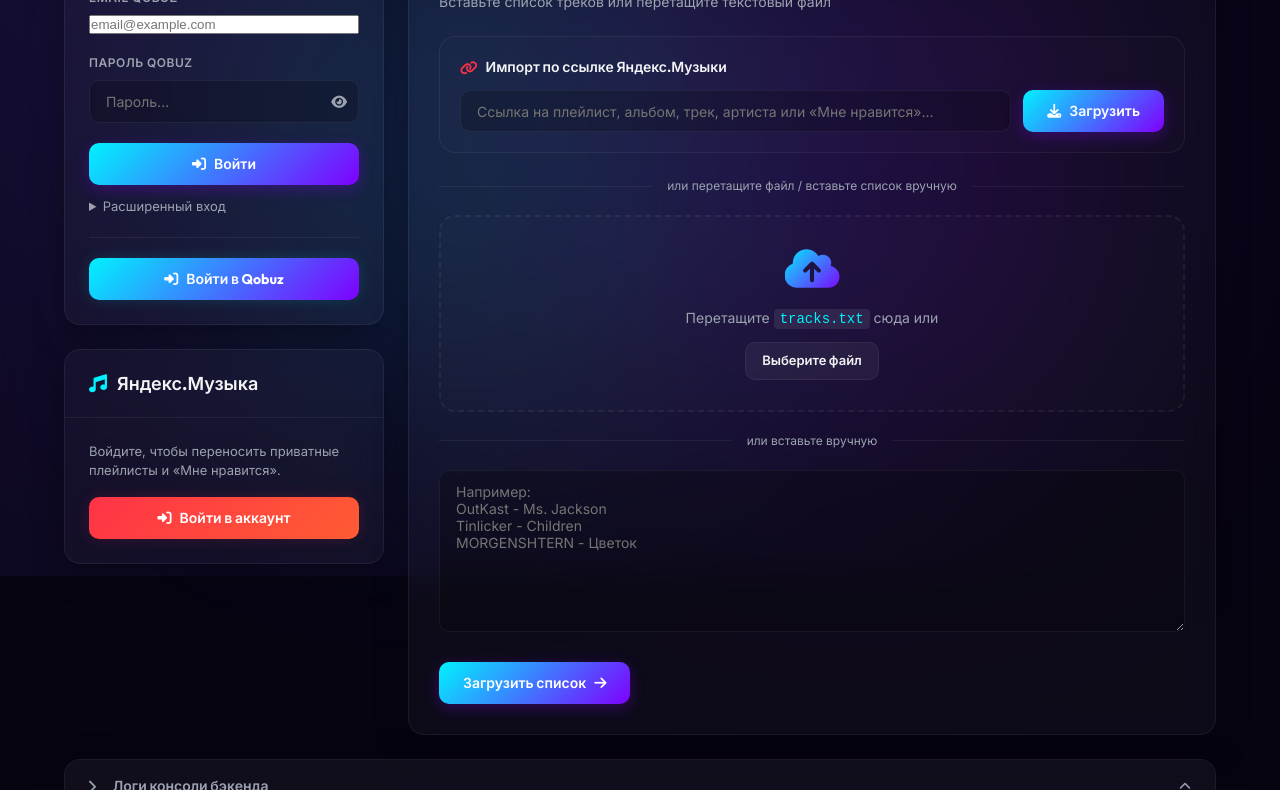
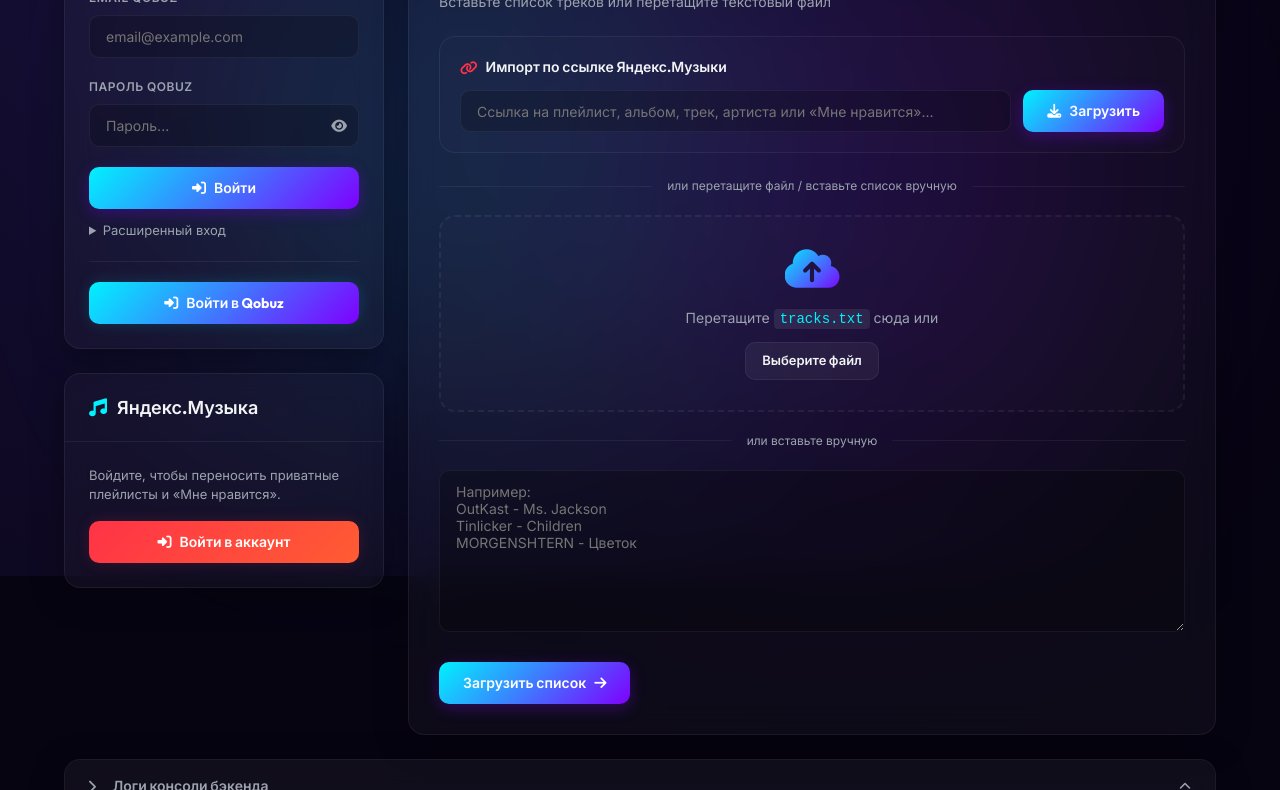
Before and after one commit to MerlinRus/import-tracks-from-YaMusic-to-Qobuz, a plain HTML site: page index.html in a window 1280 px wide. Shown: the part 224-1014 px from the top of the page. Drawn offline with nearby package versions, Linux system fonts and the light colour scheme; no server answers.

Commit message:
Style Qobuz email input

```diff
--- a/style.css
+++ b/style.css
@@ -370,9 +370,11 @@
 }
 
 input[type="text"],
+input[type="email"],
 input[type="password"],
 textarea {
     width: 100%;
+    box-sizing: border-box;
     padding: 12px 16px;
     background: rgba(0, 0, 0, 0.2);
     border: 1px solid var(--glass-border);
@@ -385,6 +387,7 @@
 }
 
 input[type="text"]:focus,
+input[type="email"]:focus,
 input[type="password"]:focus,
 textarea:focus {
     border-color: var(--color-primary);
```
